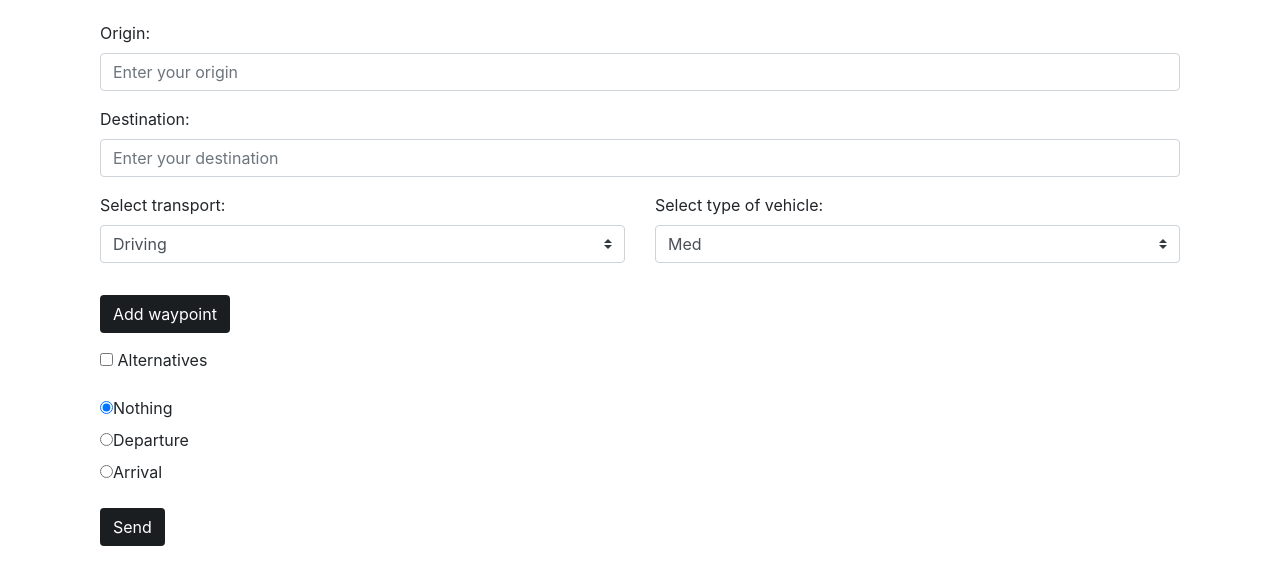
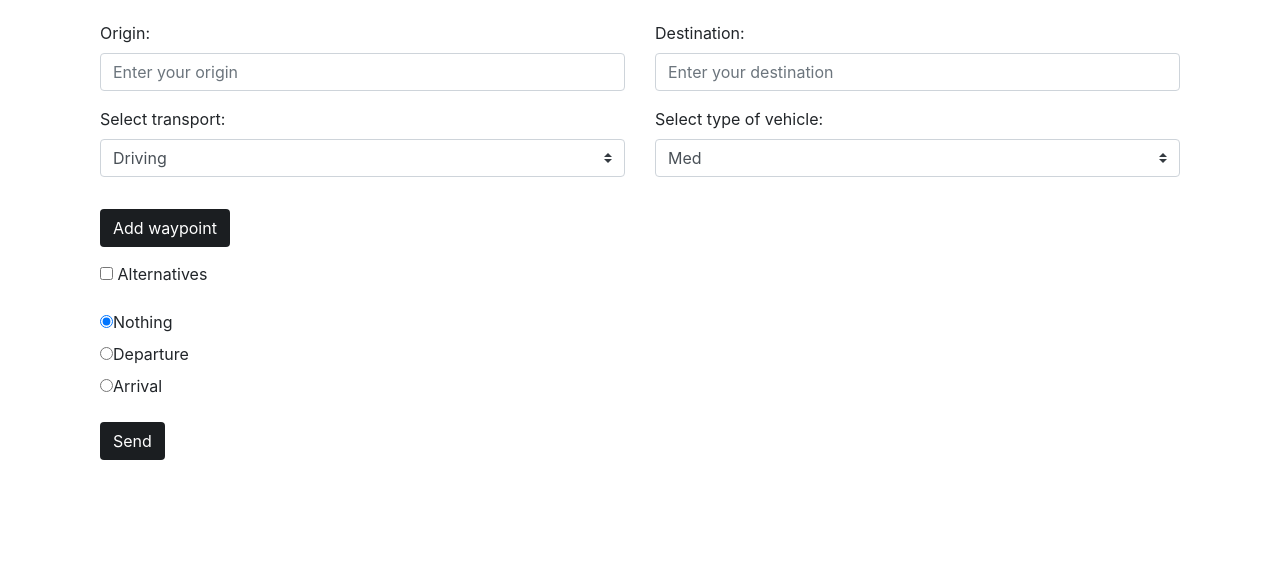
Before and after one commit to adeharo9/noCO2-front, a website with bundled scripts: page services.html in a window 1280 px wide. Shown: the part 121-706 px from the top of the page. Built offline with nearby package versions, Linux system fonts and the light colour scheme.

Commit message:
fix more positions

```diff
--- a/services.html
+++ b/services.html
@@ -83,16 +83,20 @@
         <div class="col-md-12" >
             <div class="container my-4" id="container">
                 <h2 class="my-4">Calculate the optimal CO2 emission route</h2>
+
                 <form id="calc_send">
-                    <div class="form-group">
-                        <label for="origin">Origin:</label>
-                        <input type="text" class="form-control" id="origin" placeholder="Enter your origin" name="origin">
+                    <div class="row">
+                        <div class="form-group col-md-6">
+                            <label for="origin">Origin:</label>
+                            <input type="text" class="form-control" id="origin" placeholder="Enter your origin" name="origin">
+                        </div>
+
+                        <div class="form-group col-md-6">
+                            <label for="destination">Destination:</label>
+                            <input type="text" class="form-control" id="destination" placeholder="Enter your destination" name="destination">
+                        </div>
                     </div>
 
-                    <div class="form-group">
-                        <label for="destination">Destination:</label>
-                        <input type="text" class="form-control" id="destination" placeholder="Enter your destination" name="destination">
-                    </div>
                     <div class="row">
                     <div class="col-md-6">
                         <label for="dropdown">Select transport:</label>
```
